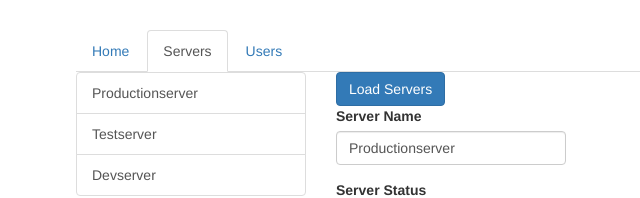
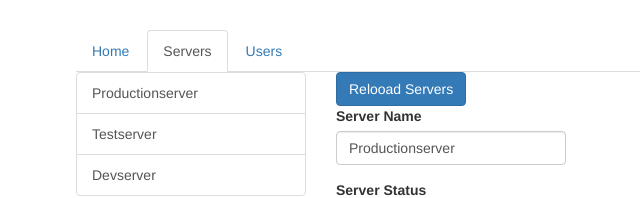
Before and after one commit to snehathadani/angular-routing, an Angular app: page /servers in a window 1280 px wide. Shown: the top 198 px of the page, without its empty margins (189-829 px from the left). Built offline with nearby package versions, Linux system fonts and the light colour scheme.

Commit message:
Passing parameters to routes

```diff
--- a/src/app/app.module.ts
+++ b/src/app/app.module.ts
@@ -17,6 +17,7 @@ import { Routes, RouterModule } from '@angular/router';
 const appRoutes: Routes = [
   {path: '', component: HomeComponent},
   {path: 'users', component: UsersComponent},
+  {path: 'users/:id', component: UserComponent},
   {path: 'servers', component: ServersComponent}
 ]
 @NgModule({
--- a/src/app/servers/servers.component.html
+++ b/src/app/servers/servers.component.html
@@ -12,7 +12,7 @@
   <div class="col-xs-12 col-sm-4">
     <!-- <a routerLink="/servers">Reload Page</a> -->
     <!-- router link knows what the curently loaded rout is, navigate () doesnt -->
-    <button class="btn btn-primary" (click)="onReload()">Load Servers</button>
+    <button class="btn btn-primary" (click)="onReload()">Relooad Servers</button>
     <app-edit-server></app-edit-server>
     <hr>
     <app-server></app-server>
```
